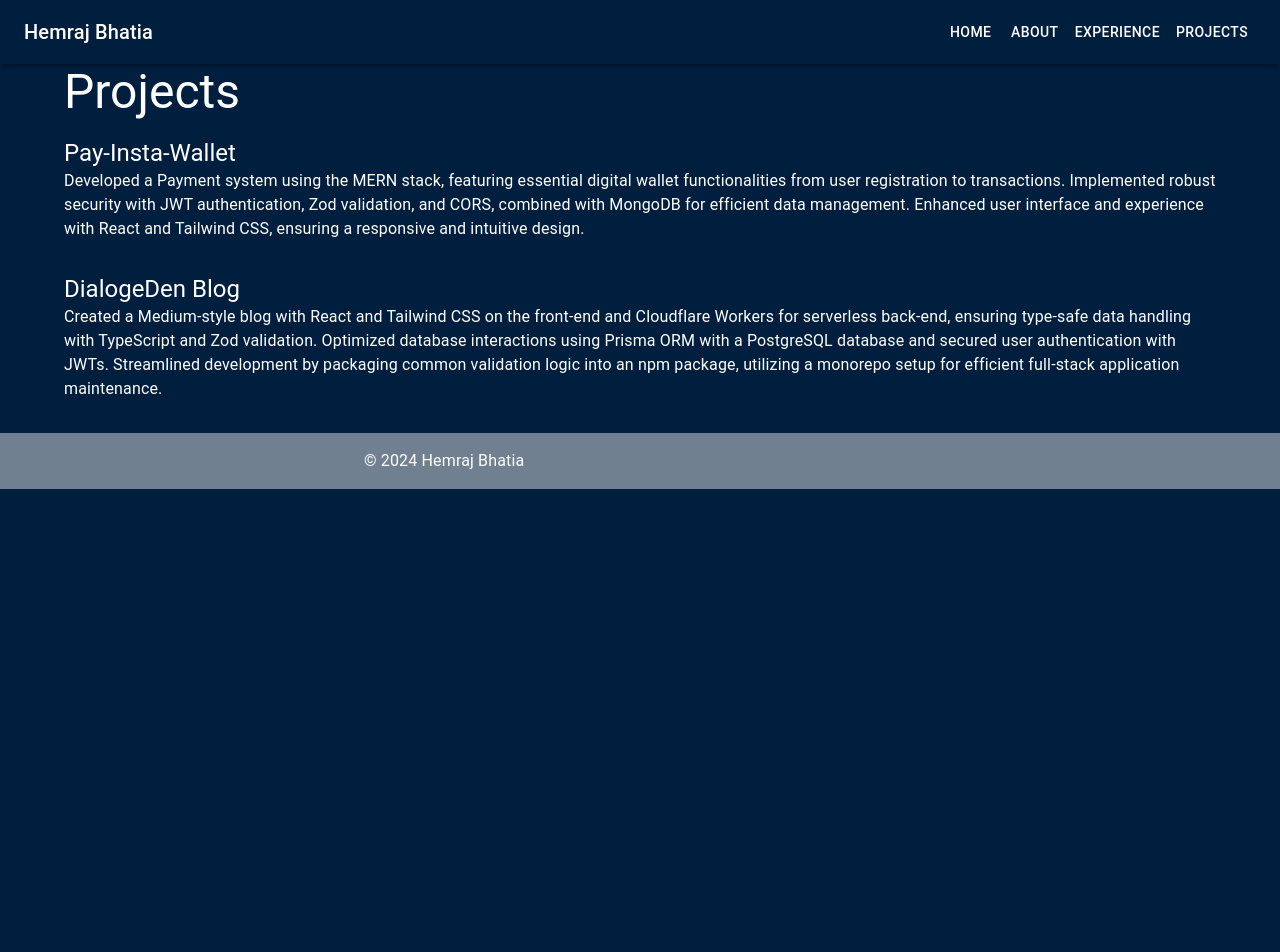
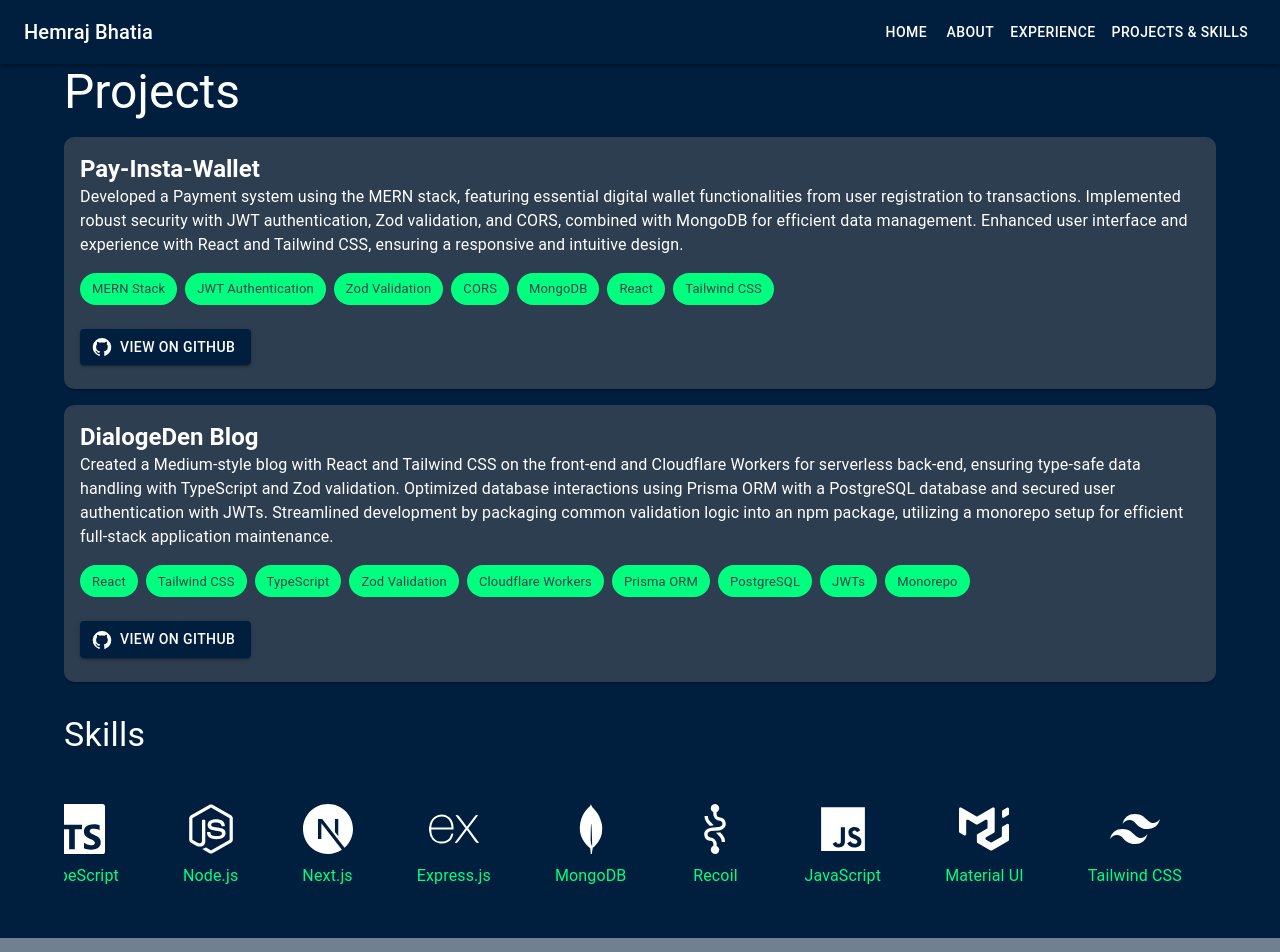
Before and after one commit to hemraj-007/Developer-Portfolio, a React (Vite) app: page /projects in a window 1280 px wide. Shown: the top 952 px of the page. Before the commit the page ends 800 px from the top, so only its background shows below. Built offline with nearby package versions, Linux system fonts and the light colour scheme.

Commit message:
projects and skills changes

```diff
--- a/package.json
+++ b/package.json
@@ -17,8 +17,12 @@
     "emailjs-com": "^3.2.0",
     "react": "^18.3.1",
     "react-dom": "^18.3.1",
+    "react-fast-marquee": "^1.6.5",
+    "react-icons": "^5.2.1",
+    "react-marquee-slider": "^1.1.5",
     "react-router-dom": "^6.24.1",
-    "react-spring": "^9.7.3"
+    "react-spring": "^9.7.3",
+    "styled-components": "^6.1.12"
   },
   "devDependencies": {
     "@svgr/webpack": "^8.1.0",
--- a/src/pages/Experience.tsx
+++ b/src/pages/Experience.tsx
@@ -1,25 +1,38 @@
 // src/pages/Experience.tsx
-import React from 'react';
-import Container from '@mui/material/Container';
-import Typography from '@mui/material/Typography';
-import Box from '@mui/material/Box';
-import Card from '@mui/material/Card';
-import CardContent from '@mui/material/CardContent';
-import { useSpring, animated } from 'react-spring';
-import { styled } from '@mui/material/styles';
-import Chip from '@mui/material/Chip';
+import React from "react";
+import Container from "@mui/material/Container";
+import Typography from "@mui/material/Typography";
+import Box from "@mui/material/Box";
+import Card from "@mui/material/Card";
+import CardContent from "@mui/material/CardContent";
+import { useSpring, animated } from "react-spring";
+import { styled } from "@mui/material/styles";
+import Chip from "@mui/material/Chip";
 
-const StyledCard = styled(Card)({
-  backgroundColor: '#2c3e50',
-  color: '#ffffff',
-  borderRadius: '10px',
-  marginBottom: '1rem',
-});
+const StyledCard = styled(Card)(() => ({
+  backgroundColor: "#2c3e50",
+  color: "#ffffff",
+  borderRadius: "10px",
+  marginBottom: "1rem",
+  transition: "transform 0.3s, box-shadow 0.3s",
+  "&:hover": {
+    transform: "translateY(-5px)",
+    boxShadow: "0 10px 20px rgba(0, 0, 0, 0.2)",
+  },
+}));
 
 const skills = {
-  blackcoffer: ['React','Typescript', 'Opensearch' ,'Elastic EUI','GitHub'],
-  vesta: ['React', 'TypeScript', 'Material-UI', 'PHP Laravel','Azure', 'MySql','GitHub'],
-  netfotech: ['React', 'Tailwind CSS', 'React Hooks', 'GitHub'],
+  blackcoffer: ["React", "Typescript", "Opensearch", "Elastic EUI", "GitHub"],
+  vesta: [
+    "React",
+    "TypeScript",
+    "Material-UI",
+    "PHP Laravel",
+    "Azure",
+    "MySql",
+    "GitHub",
+  ],
+  netfotech: ["React", "Tailwind CSS", "React Hooks", "GitHub"],
 };
 
 const Experience: React.FC = () => {
@@ -28,7 +41,7 @@ const Experience: React.FC = () => {
   return (
     <Container>
       <animated.div style={props}>
-        <Typography variant="h3" gutterBottom style={{ color: '#ffffff' }}>
+        <Typography variant="h3" gutterBottom style={{ color: "#ffffff" }}>
           Experience
         </Typography>
         <Box mb={4}>
@@ -36,23 +49,36 @@ const Experience: React.FC = () => {
             <CardContent>
               <Box display="flex" justifyContent="space-between">
                 <Box>
-                  <Typography variant="subtitle1" style={{ color: '#00FF7F' }}>
+                  <Typography variant="subtitle1" style={{ color: "#00FF7F" }}>
                     July'24 - present
                   </Typography>
                 </Box>
                 <Box>
-                  <Typography variant="h5" style={{ fontWeight: 'bold' }}>
+                  <Typography variant="h5" style={{ fontWeight: "bold" }}>
                     Blackcoffer
                   </Typography>
                   <Typography variant="subtitle1" gutterBottom>
                     Software Developer
                   </Typography>
                   <Typography variant="body1" paragraph>
-                    Working on Wazuh, a free and open source security platform unifying XDR and SIEM capabilities. It protects workloads across various environments. Handling frontend operations using TSX and Elastic EUI to enhance data security and user experience.
+                    Working on Wazuh, a free and open source security platform
+                    unifying XDR and SIEM capabilities. It protects workloads
+                    across various environments. Handling frontend operations
+                    using TSX and Elastic EUI to enhance data security and user
+                    experience.
                   </Typography>
                   <Box>
                     {skills.blackcoffer.map((skill) => (
-                      <Chip key={skill} label={skill} style={{ marginRight: '0.5rem', marginBottom: '0.5rem', backgroundColor: '#00FF7F', color: '#2c3e50' }} />
+                      <Chip
+                        key={skill}
+                        label={skill}
+                        style={{
+                          marginRight: "0.5rem",
+                          marginBottom: "0.5rem",
+                          backgroundColor: "#00FF7F",
+                          color: "#2c3e50",
+                        }}
+                      />
                     ))}
                   </Box>
                 </Box>
@@ -63,23 +89,36 @@ const Experience: React.FC = () => {
             <CardContent>
               <Box display="flex" justifyContent="space-between">
                 <Box>
-                  <Typography variant="subtitle1" style={{ color: '#00FF7F' }}>
+                  <Typography variant="subtitle1" style={{ color: "#00FF7F" }}>
                     Mar'24 - July'24
                   </Typography>
                 </Box>
                 <Box>
-                  <Typography variant="h5" style={{ fontWeight: 'bold' }}>
+                  <Typography variant="h5" style={{ fontWeight: "bold" }}>
                     Vesta: Quality Assurance Platform by CheckInn
                   </Typography>
                   <Typography variant="subtitle1" gutterBottom>
                     Software Developer Intern
                   </Typography>
                   <Typography variant="body1" paragraph>
-                    Revitalized CheckInn's web UI by enhancing user interfaces using React, TypeScript, and Material-UI. Optimized back-end operations by refining PHP Laravel code and APIs. Conducted API testing and troubleshooting, boosting system robustness and efficiency.
+                    Revitalized CheckInn's web UI by enhancing user interfaces
+                    using React, TypeScript, and Material-UI. Optimized back-end
+                    operations by refining PHP Laravel code and APIs. Conducted
+                    API testing and troubleshooting, boosting system robustness
+                    and efficiency.
                   </Typography>
                   <Box>
                     {skills.vesta.map((skill) => (
-                      <Chip key={skill} label={skill} style={{ marginRight: '0.5rem', marginBottom: '0.5rem', backgroundColor: '#00FF7F', color: '#2c3e50' }} />
+                      <Chip
+                        key={skill}
+                        label={skill}
+                        style={{
+                          marginRight: "0.5rem",
+                          marginBottom: "0.5rem",
+                          backgroundColor: "#00FF7F",
+                          color: "#2c3e50",
+                        }}
+                      />
                     ))}
                   </Box>
                 </Box>
@@ -90,23 +129,37 @@ const Experience: React.FC = () => {
             <CardContent>
               <Box display="flex" justifyContent="space-between">
                 <Box>
-                  <Typography variant="subtitle1" style={{ color: '#00FF7F' }}>
+                  <Typography variant="subtitle1" style={{ color: "#00FF7F" }}>
                     Jan'24-Mar'24
                   </Typography>
                 </Box>
                 <Box>
-                  <Typography variant="h5" style={{ fontWeight: 'bold' }}>
+                  <Typography variant="h5" style={{ fontWeight: "bold" }}>
                     Netfotech Solutions
                   </Typography>
                   <Typography variant="subtitle1" gutterBottom>
                     Software Engineer Trainee
                   </Typography>
                   <Typography variant="body1" paragraph>
-                    Developed "BookMyStall" using React, focusing on dynamic interfaces and responsive styling with Tailwind CSS. Enhanced application performance with React Hooks and led the creation of reusable components, promoting modular design and collaborative development through GitHub contributions.
+                    Developed "BookMyStall" using React, focusing on dynamic
+                    interfaces and responsive styling with Tailwind CSS.
+                    Enhanced application performance with React Hooks and led
+                    the creation of reusable components, promoting modular
+                    design and collaborative development through GitHub
+                    contributions.
                   </Typography>
                   <Box>
                     {skills.netfotech.map((skill) => (
-                      <Chip key={skill} label={skill} style={{ marginRight: '0.5rem', marginBottom: '0.5rem', backgroundColor: '#00FF7F', color: '#2c3e50' }} />
+                      <Chip
+                        key={skill}
+                        label={skill}
+                        style={{
+                          marginRight: "0.5rem",
+                          marginBottom: "0.5rem",
+                          backgroundColor: "#00FF7F",
+                          color: "#2c3e50",
+                        }}
+                      />
                     ))}
                   </Box>
                 </Box>
--- a/src/pages/Header.tsx
+++ b/src/pages/Header.tsx
@@ -16,7 +16,7 @@ const Header: React.FC = () => {
         <Button color="inherit" component={Link} to="/">Home</Button>
         <Button color="inherit" component={Link} to="/about">About</Button>
         <Button color="inherit" component={Link} to="/experience">Experience</Button>
-        <Button color="inherit" component={Link} to="/projects">Projects</Button>
+        <Button color="inherit" component={Link} to="/projects">Projects & Skills</Button>
       </Toolbar>
     </AppBar>
   );
--- a/src/pages/Projects.tsx
+++ b/src/pages/Projects.tsx
@@ -1,28 +1,225 @@
 // src/pages/Projects.tsx
-import React from 'react';
-import Container from '@mui/material/Container';
-import Typography from '@mui/material/Typography';
-import Box from '@mui/material/Box';
-import { useSpring, animated } from 'react-spring';
+import React from "react";
+import Container from "@mui/material/Container";
+import Typography from "@mui/material/Typography";
+import Box from "@mui/material/Box";
+import Card from "@mui/material/Card";
+import CardContent from "@mui/material/CardContent";
+import { useSpring, animated } from "react-spring";
+import { styled } from "@mui/material/styles";
+import Chip from "@mui/material/Chip";
+import Button from "@mui/material/Button";
+import GitHubIcon from "@mui/icons-material/GitHub";
+import Marquee from "react-fast-marquee";
+import {
+  FaReact,
+  FaNodeJs,
+  FaHtml5,
+  FaCss3Alt,
+  FaPython,
+  FaGitAlt,
+  FaDocker,
+  FaJs,
+} from "react-icons/fa";
+import {
+  SiTypescript,
+  SiMongodb,
+  SiRecoil,
+  SiMui,
+  SiTailwindcss,
+  SiCplusplus,
+  SiNextdotjs,
+  SiExpress,
+  SiPostgresql,
+  SiPrisma,
+  SiPostman,
+} from "react-icons/si";
+
+const StyledCard = styled(Card)(() => ({
+  backgroundColor: "#2c3e50",
+  color: "#ffffff",
+  borderRadius: "10px",
+  marginBottom: "1rem",
+  transition: "transform 0.3s, box-shadow 0.3s",
+  "&:hover": {
+    transform: "translateY(-5px)",
+    boxShadow: "0 10px 20px rgba(0, 0, 0, 0.2)",
+  },
+}));
+
+const skills = {
+  payInstaWallet: [
+    "MERN Stack",
+    "JWT Authentication",
+    "Zod Validation",
+    "CORS",
+    "MongoDB",
+    "React",
+    "Tailwind CSS",
+  ],
+  dialogeDenBlog: [
+    "React",
+    "Tailwind CSS",
+    "TypeScript",
+    "Zod Validation",
+    "Cloudflare Workers",
+    "Prisma ORM",
+    "PostgreSQL",
+    "JWTs",
+    "Monorepo",
+  ],
+};
 
 const Projects: React.FC = () => {
   const props = useSpring({ opacity: 1, from: { opacity: 0 }, delay: 200 });
 
+  const skillIcons = [
+    { icon: <FaReact size={50} />, label: "React" },
+    { icon: <SiTypescript size={50} />, label: "TypeScript" },
+    { icon: <FaNodeJs size={50} />, label: "Node.js" },
+    { icon: <SiNextdotjs size={50} />, label: "Next.js" },
+    { icon: <SiExpress size={50} />, label: "Express.js" },
+    { icon: <SiMongodb size={50} />, label: "MongoDB" },
+    { icon: <SiRecoil size={50} />, label: "Recoil" },
+    { icon: <FaJs size={50} />, label: "JavaScript" },
+    { icon: <SiMui size={50} />, label: "Material UI" },
+    { icon: <SiTailwindcss size={50} />, label: "Tailwind CSS" },
+    { icon: <SiCplusplus size={50} />, label: "C++" },
+    { icon: <FaGitAlt size={50} />, label: "Git" },
+    { icon: <SiPostman size={50} />, label: "Postman" },
+    { icon: <SiPrisma size={50} />, label: "Prisma" },
+    { icon: <SiPostgresql size={50} />, label: "PostgreSQL" },
+    { icon: <FaDocker size={50} />, label: "Docker" },
+    { icon: <FaHtml5 size={50} />, label: "HTML5" },
+    { icon: <FaCss3Alt size={50} />, label: "CSS3" },
+    { icon: <FaPython size={50} />, label: "Python" },
+  ];
+
   return (
     <Container>
       <animated.div style={props}>
-        <Typography variant="h3" gutterBottom>Projects</Typography>
+        <Typography variant="h3" gutterBottom style={{ color: "#ffffff" }}>
+          Projects
+        </Typography>
         <Box mb={4}>
-          <Typography variant="h5">Pay-Insta-Wallet</Typography>
-          <Typography variant="body1" paragraph>
-            Developed a Payment system using the MERN stack, featuring essential digital wallet functionalities from user registration to transactions. Implemented robust security with JWT authentication, Zod validation, and CORS, combined with MongoDB for efficient data management. Enhanced user interface and experience with React and Tailwind CSS, ensuring a responsive and intuitive design.
-          </Typography>
+          <StyledCard>
+            <CardContent>
+              <Box display="flex" justifyContent="space-between">
+                <Box>
+                  <Typography variant="h5" style={{ fontWeight: "bold" }}>
+                    Pay-Insta-Wallet
+                  </Typography>
+                  <Typography variant="body1" paragraph>
+                    Developed a Payment system using the MERN stack, featuring
+                    essential digital wallet functionalities from user
+                    registration to transactions. Implemented robust security
+                    with JWT authentication, Zod validation, and CORS, combined
+                    with MongoDB for efficient data management. Enhanced user
+                    interface and experience with React and Tailwind CSS,
+                    ensuring a responsive and intuitive design.
+                  </Typography>
+                  <Box>
+                    {skills.payInstaWallet.map((skill) => (
+                      <Chip
+                        key={skill}
+                        label={skill}
+                        style={{
+                          marginRight: "0.5rem",
+                          marginBottom: "0.5rem",
+                          backgroundColor: "#00FF7F",
+                          color: "#2c3e50",
+                        }}
+                      />
+                    ))}
+                  </Box>
+                  <Button
+                    variant="contained"
+                    color="primary"
+                    href="https://github.com/your-username/pay-insta-wallet" // Replace with your GitHub URL
+                    startIcon={<GitHubIcon />}
+                    style={{ marginTop: "1rem" }}
+                  >
+                    View on GitHub
+                  </Button>
+                </Box>
+              </Box>
+            </CardContent>
+          </StyledCard>
+          <StyledCard>
+            <CardContent>
+              <Box display="flex" justifyContent="space-between">
+                <Box>
+                  <Typography variant="h5" style={{ fontWeight: "bold" }}>
+                    DialogeDen Blog
+                  </Typography>
+                  <Typography variant="body1" paragraph>
+                    Created a Medium-style blog with React and Tailwind CSS on
+                    the front-end and Cloudflare Workers for serverless
+                    back-end, ensuring type-safe data handling with TypeScript
+                    and Zod validation. Optimized database interactions using
+                    Prisma ORM with a PostgreSQL database and secured user
+                    authentication with JWTs. Streamlined development by
+                    packaging common validation logic into an npm package,
+                    utilizing a monorepo setup for efficient full-stack
+                    application maintenance.
+                  </Typography>
+                  <Box>
+                    {skills.dialogeDenBlog.map((skill) => (
+                      <Chip
+                        key={skill}
+                        label={skill}
+                        style={{
+                          marginRight: "0.5rem",
+                          marginBottom: "0.5rem",
+                          backgroundColor: "#00FF7F",
+                          color: "#2c3e50",
+                        }}
+                      />
+                    ))}
+                  </Box>
+                  <Button
+                    variant="contained"
+                    color="primary"
+                    href="https://github.com/your-username/dialoge-den-blog" // Replace with your GitHub URL
+                    startIcon={<GitHubIcon />}
+                    style={{ marginTop: "1rem" }}
+                  >
+                    View on GitHub
+                  </Button>
+                </Box>
+              </Box>
+            </CardContent>
+          </StyledCard>
         </Box>
-        <Box mb={4}>
-          <Typography variant="h5">DialogeDen Blog</Typography>
-          <Typography variant="body1" paragraph>
-            Created a Medium-style blog with React and Tailwind CSS on the front-end and Cloudflare Workers for serverless back-end, ensuring type-safe data handling with TypeScript and Zod validation. Optimized database interactions using Prisma ORM with a PostgreSQL database and secured user authentication with JWTs. Streamlined development by packaging common validation logic into an npm package, utilizing a monorepo setup for efficient full-stack application maintenance.
-          </Typography>
+        <Typography
+          variant="h4"
+          gutterBottom
+          style={{ color: "#ffffff", marginTop: "2rem" }}
+        >
+          Skills
+        </Typography>
+        <Box mt={4} position="relative" overflow="hidden">
+          <Marquee speed={30} gradient={false}>
+            {skillIcons.map((skill, index) => (
+              <Box
+                key={index}
+                display="flex"
+                flexDirection="column"
+                alignItems="center"
+                justifyContent="center"
+                mx={2}
+                p={2}
+              >
+                {skill.icon}
+                <Typography
+                  variant="subtitle1"
+                  style={{ color: "#00FF7F", marginTop: "0.5rem" }}
+                >
+                  {skill.label}
+                </Typography>
+              </Box>
+            ))}
+          </Marquee>
         </Box>
       </animated.div>
     </Container>
```
Also changed, not shown: 1 other file (tests, documents, lock files or other folders).
